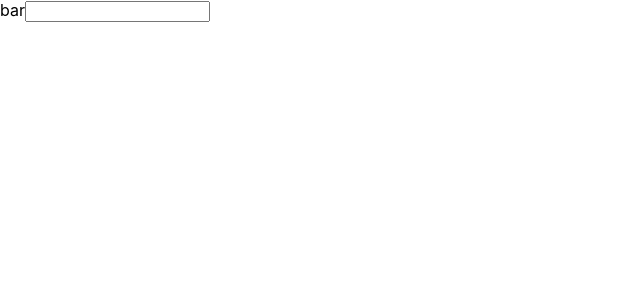
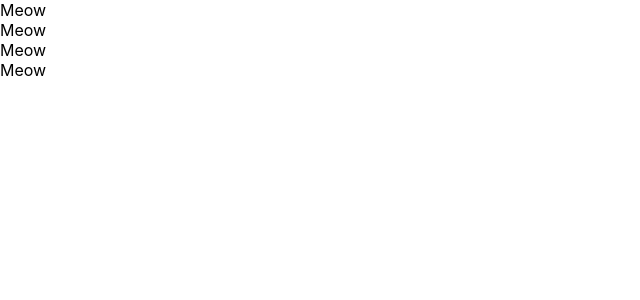
Before and after one commit to nannany/udemy-react-redux-crud-application, a React (Create React App) app: page / in a window 1280 px wide. Shown: the top 300 px of the page, without its empty margins (0-640 px from the left). Built offline with nearby package versions, Linux system fonts and the light colour scheme.

Commit message:
cretate functional component

```diff
--- a/src/App.js
+++ b/src/App.js
@@ -1,14 +1,29 @@
 import React from 'react';
 
-function App() {
-    return (
-        <React.Fragment>
-            <label htmlFor="bar">bar</label>
-            <input type="text" onChange={() => {
-                console.log("im clicked")
-            }}/>
-        </React.Fragment>
-    )
+// function App() {
+//     return (
+//         <React.Fragment>
+//             <label htmlFor="bar">bar</label>
+//             <input type="text" onChange={() => {
+//                 console.log("im clicked")
+//             }}/>
+//         </React.Fragment>
+//     )
+// }
+
+const App = () => {
+    return <div>
+        <Cat/>
+        <Cat/>
+        <Cat/>
+        <Cat/>
+
+    </div>
+
+}
+
+const Cat = () => {
+    return <div>Meow</div>
 }
 
 export default App;
```
